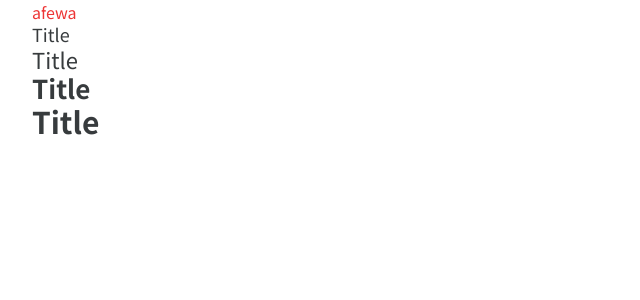
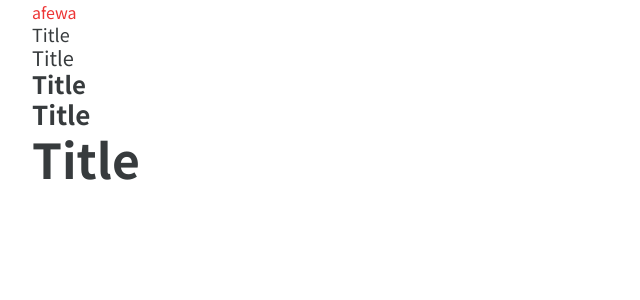
Before and after one commit to guraogr/knocklearn_teachers, a Next.js app: page / in a window 1280 px wide. Shown: the top 300 px of the page, without its empty margins (0-640 px from the left). Built offline with nearby package versions, Linux system fonts and the light colour scheme.

Commit message:
add: Typographyをレスポンシブに対応中

```diff
--- a/src/pages/index.tsx
+++ b/src/pages/index.tsx
@@ -17,6 +17,7 @@ const Home: NextPage = () => {
       <Heading size={'md'}>Title</Heading>
       <Heading size={'lg'}>Title</Heading>
       <Heading size={'xl'}>Title</Heading>
+      <Heading size={'2xl'}>Title</Heading>
     </div>
   );
 };
--- a/src/theme/theme.ts
+++ b/src/theme/theme.ts
@@ -7,9 +7,6 @@ export const theme = extendTheme({
     heading: `'Noto Sans JP', sans-serif`,
     body: `'Noto Sans JP', sans-serif`,
   },
-  // fontSizes: {
-  //   "4xl": "3rem",
-  // },
   textStyles: {
     h1: {
       fontSize: ['28px', '32px'],
@@ -26,16 +23,21 @@ export const theme = extendTheme({
           fontWeight: 'normal',
         },
         md: {
-          fontSize: '1.375rem',
+          fontSize: '1.25rem',
           fontWeight: 'normal',
         },
         lg: {
-          fontSize: '1.625rem',
+          fontSize: '1.5rem',
           fontWeight: 'bold',
         },
         xl: {
-          fontSize: '1.875rem',
+          fontSize: '1.625rem',
           fontWeight: 'bold',
+          lineHeight: '120%',
+        },
+        '2xl': {
+          fontSize: ['1.75rem', '2rem'],
+          lineHeight: '120%',
         },
       },
     },
```
